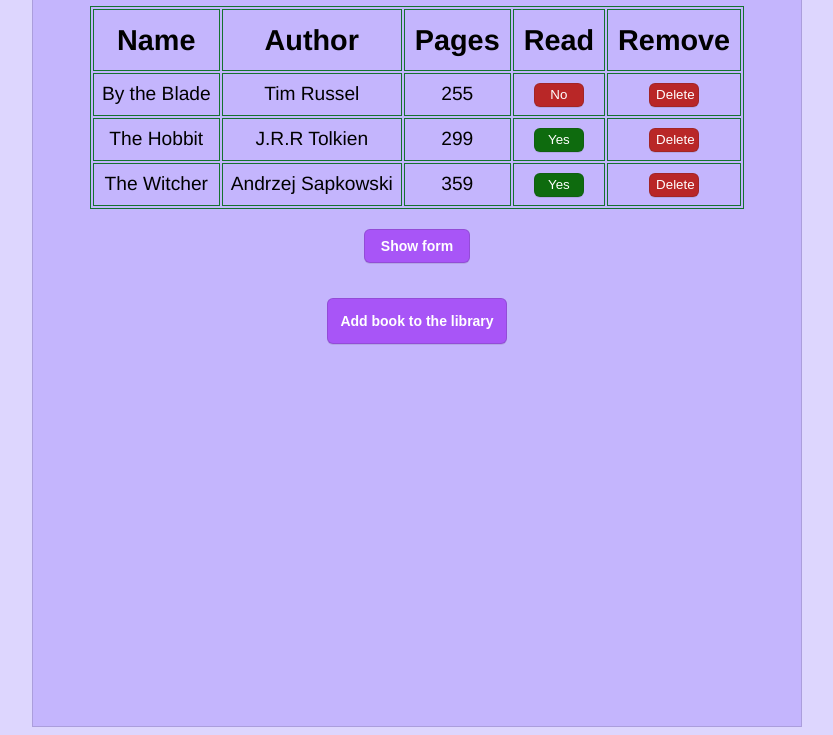
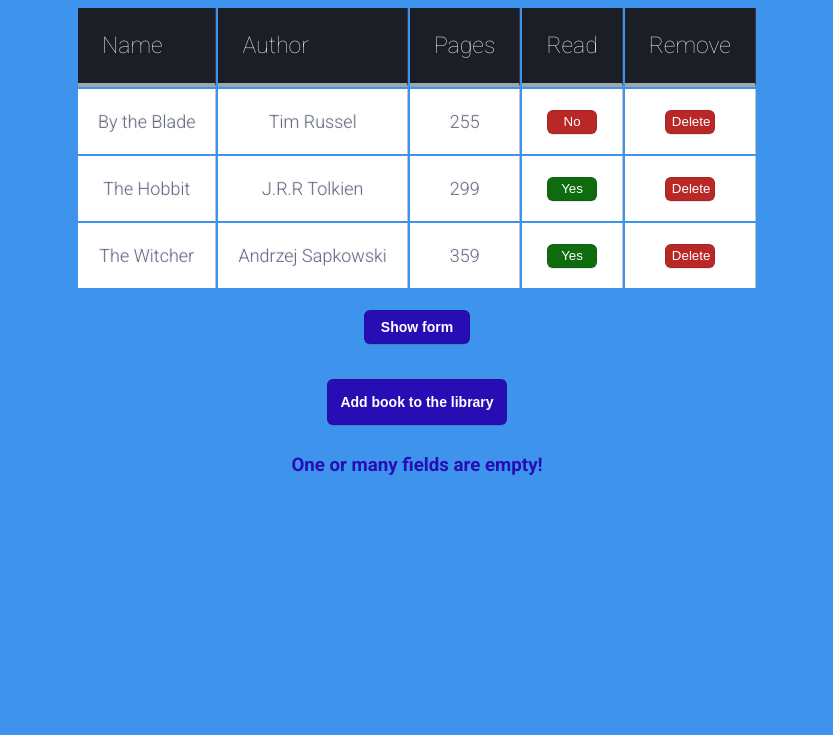
Before and after one commit to Ren0xx/Library, a plain HTML site: page index.html in a window 1280 px wide. Shown: the part 83-818 px from the top of the page, without its empty margins (223-1056 px from the left). Drawn offline with Linux system fonts and the light colour scheme.

Commit message:
Changing table style in css

```diff
--- a/index.html
+++ b/index.html
@@ -34,7 +34,7 @@
                 <input type="checkbox" id="read" name="read" value="yes" ><br>
             </form>
                 <button class="add-book-button" type="text" >Add book to the library</button>
-            <h3 id="error-heading" hidden>One or many fields are empty!</h3>
+            <h3 id="error-heading" >One or many fields are empty!</h3>
         </div>
         <script src="script.js" async defer></script>
     </body>
--- a/style.css
+++ b/style.css
@@ -1,44 +1,30 @@
-table, th, td {
-    border:1px solid #15722f;
-    width: auto;
-    font-size: 1.8rem;
+@import url(https://fonts.googleapis.com/css?family=Roboto:400,500,700,300,100);
+
+body{
+    background-color: #3e94ec;
+    font-family: "Roboto", helvetica, arial, sans-serif;
+    font-size: 16px;
+    font-weight: 400;
 }
-th{
-    padding: 10px;
-    line-height: 40px;
-}
-td{
-    font-size: 1.2rem;
-    text-align: center;
-    padding: 8px;
-}
-body{
-    background-color: #DDD6FE;
-}
+
 .container{
-    width: 60vw;
-    margin: auto;
     display: flex;
     flex-direction: column;
-    height: 100vh;
     align-items: center;
-    font-family: 'Franklin Gothic Medium', 'Arial Narrow', Arial, sans-serif;
-    background-color: #C4B5FD;
-    border: 1px solid rgba(27, 31, 35, .15);
 }
 .show-form-button, .add-book-button{
     margin: 20px;
-    background-color: #A855F7;
+    box-shadow: rgba(0, 0, 0, 0.1) 0 1px 0;
     border: 1px solid rgba(27, 31, 35, .15);
     border-radius: 6px;
-    box-shadow: rgba(27, 31, 35, .1) 0 1px 0;
     box-sizing: border-box;
-    color: #fff;
+    padding: 6px 16px;
+    background-color: #260db4;
     cursor: pointer;
     font-size: 14px;
+    line-height: 20px;
     font-weight: 600;
-    line-height: 20px;
-    padding: 6px 16px;
+    color: #fff;
 }
 .book-form{
     border: 1px solid black;
@@ -70,6 +56,44 @@ body{
     background-color: #0e6b0e;
 }
 #error-heading{
-    color: #122da8;
-    font-style: italic;
+    color: #260db4;
 }
+/*** Table Styles **/
+
+th {
+  color:#D5DDE5;;
+  background:#1b1e24;
+  border-bottom:4px solid #9ea7af;
+  border-right: 1px solid #343a45;
+  font-size:23px;
+  font-weight: 100;
+  padding:24px;
+  text-align:left;
+  text-shadow: 0 1px 1px rgba(0, 0, 0, 0.1);
+  vertical-align:middle;
+}
+tr {
+  border-top: 1px solid #C1C3D1;
+  border-bottom: 1px solid #C1C3D1;
+  color:#666B85;
+  font-size:16px;
+  font-weight:normal;
+  text-shadow: 0 1px 1px rgba(256, 256, 256, 0.1);
+}
+
+tr:hover td {
+  background:#4E5066;
+  color:#FFFFFF;
+  border-top: 1px solid #22262e;
+}
+
+td {
+  background:#FFFFFF;
+  padding:20px;
+  text-align: center;
+  vertical-align: middle;
+  font-weight:300;
+  font-size:18px;
+  text-shadow: -1px -1px 1px rgba(0, 0, 0, 0.1);
+  border-right: 1px solid #C1C3D1;
+}
```
